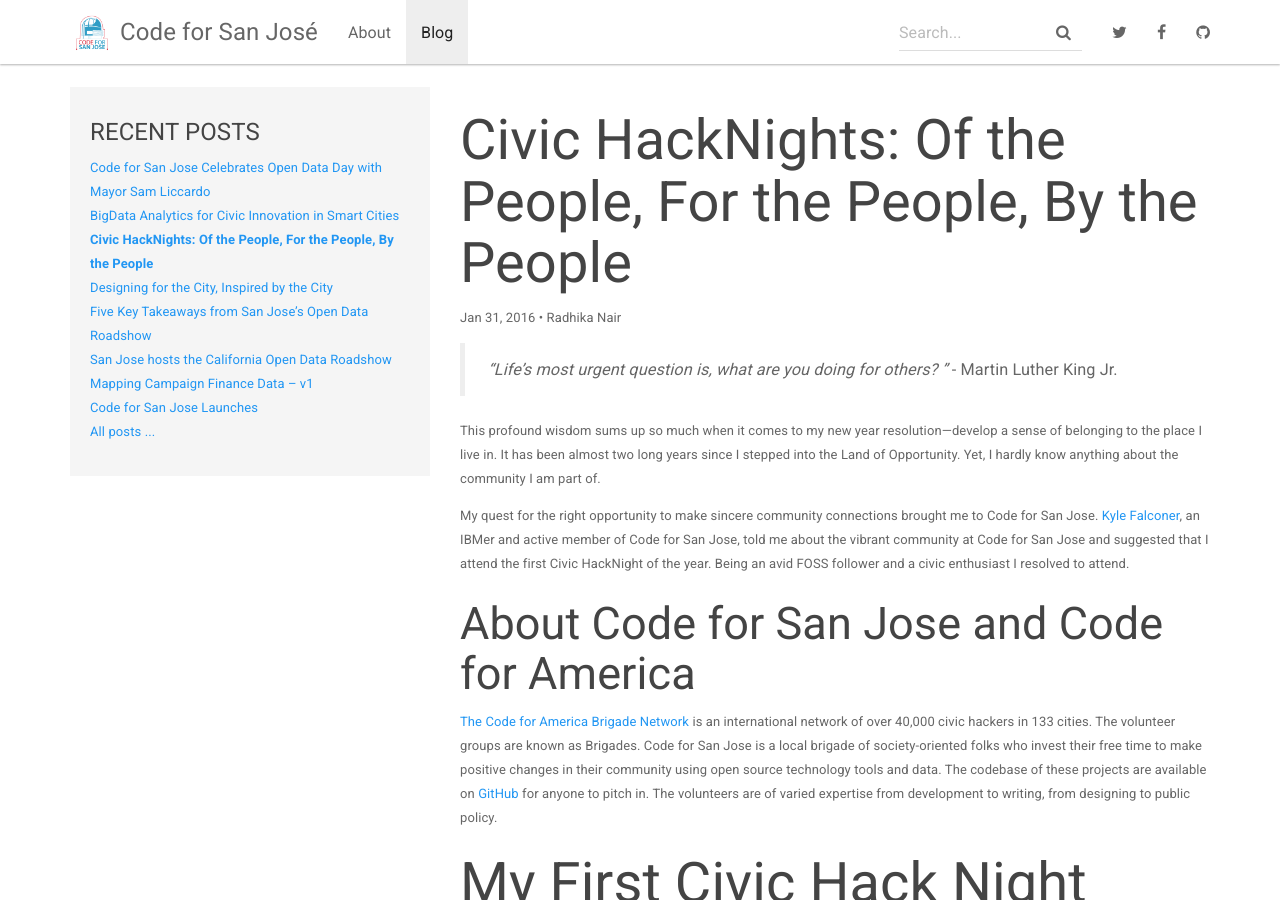
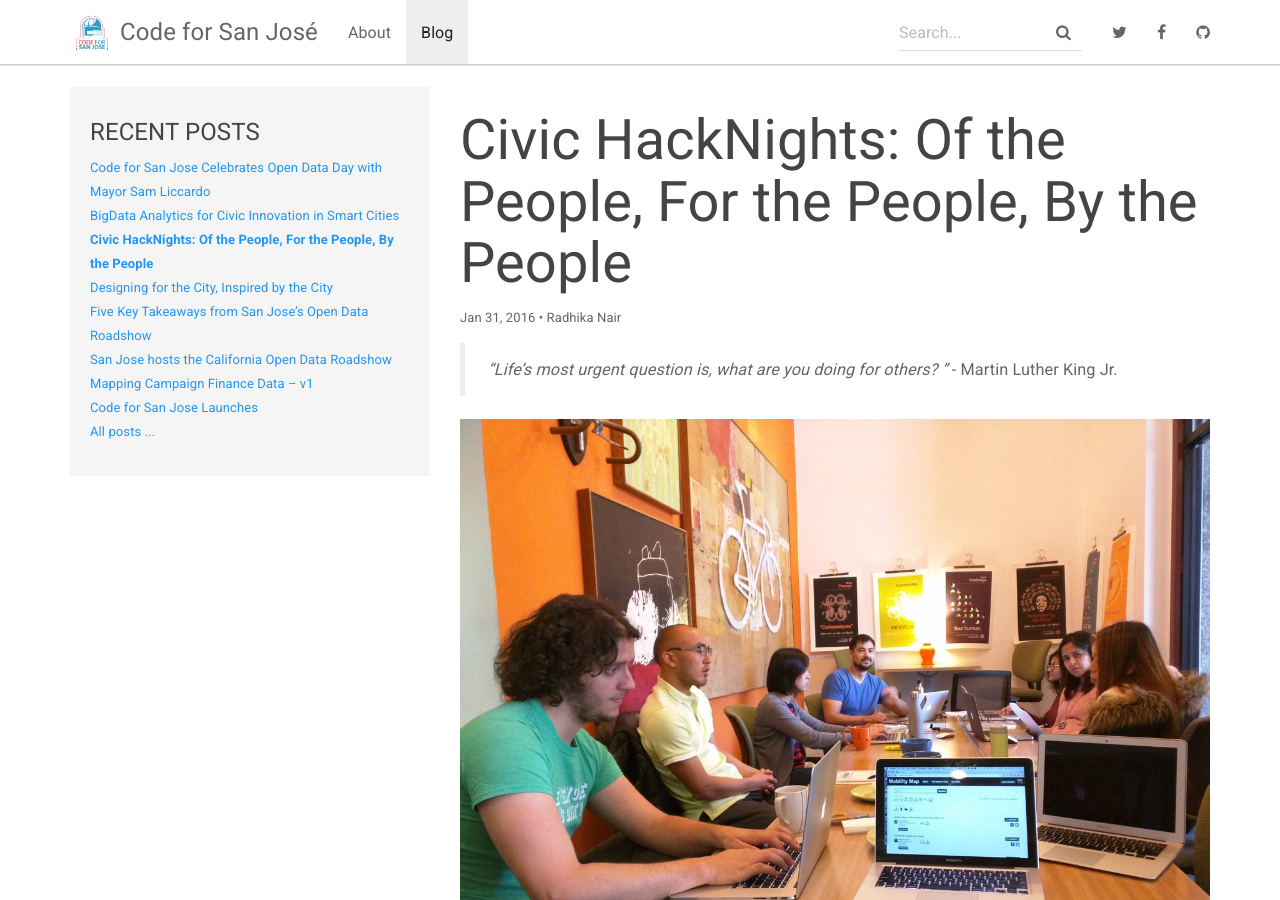
Before and after one commit to codeforsanjose/codeforsanjose.github.io, a Jekyll site: the page built from _posts/2016-01-30-code-for-san-jose-civic-hacknights-of-the-people-for-the-people-by-the-people.markdown, in a window 1280 px wide and 900 px high. Built offline with Jekyll 4.4.1, drawn with Linux system fonts in a browser that asks for light colours; nearby versions of some CDN libraries.

Commit message:
add photo

```diff
--- a/_posts/2016-01-30-code-for-san-jose-civic-hacknights-of-the-people-for-the-people-by-the-people.markdown
+++ b/_posts/2016-01-30-code-for-san-jose-civic-hacknights-of-the-people-for-the-people-by-the-people.markdown
@@ -6,6 +6,8 @@
 categories:  hacknight, Inspiration, projects
 ---
 >*“Life’s most urgent question is, what are you doing for others? ”* -  Martin Luther King Jr.
+
+![civichacknight2016](/img/cfsj_2016.jpg)
 
 This profound wisdom sums up so much when it comes to my new year resolution—develop a sense of belonging to the place I live in. It has been almost two long years since I stepped into the Land of Opportunity. Yet, I hardly know anything about the community I am part of.
 
```
Also changed, not shown: img/cfsj_2016.jpg (added).
